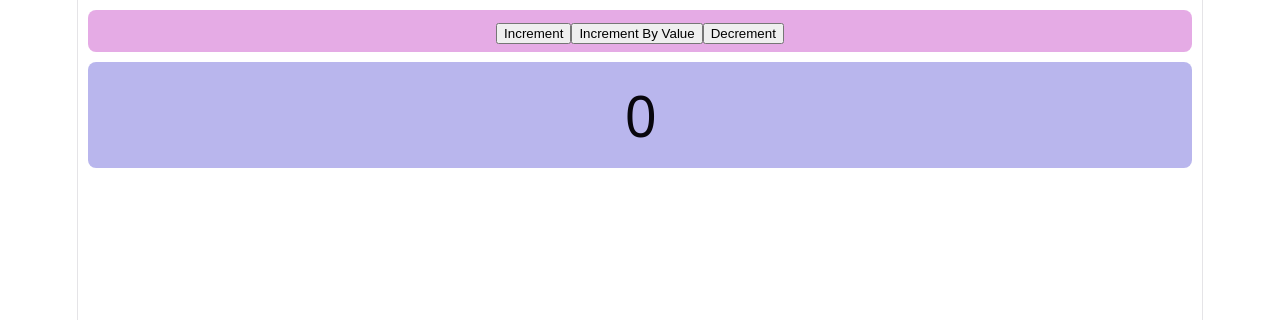
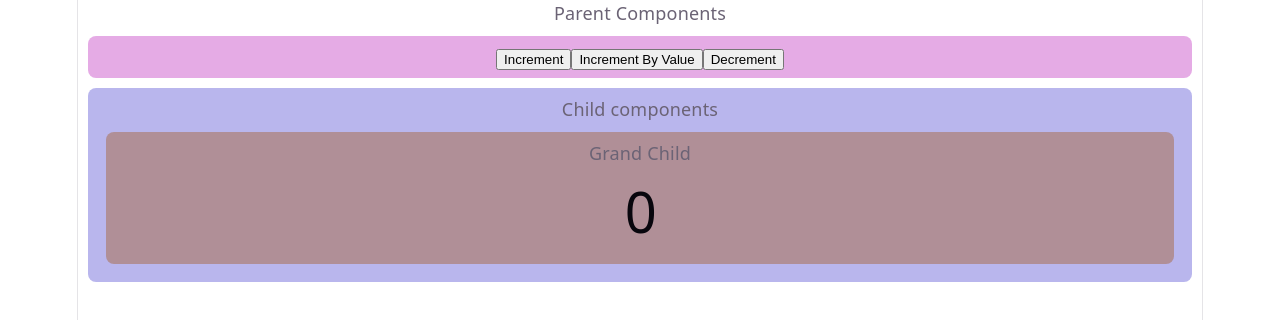
Before and after one commit to nur-mohd/react-practice-next-level, a React (Vite) app: page / in a window 1280 px wide. Shown: the top 320 px of the page. Built offline with nearby package versions, Linux system fonts and the light colour scheme.

Commit message:
Sharing state in nested component (props drilling)

```diff
--- a/src/App.jsx
+++ b/src/App.jsx
@@ -9,6 +9,7 @@ function App() {
   return (
     <>
     <div>
+      <p>Parent Components</p>
        <Counter count={count} setCount={setCount}/>
        <Display count={count}/>
     </div>
--- a/src/components/Card.css
+++ b/src/components/Card.css
@@ -4,9 +4,17 @@
     padding: 8px;
     margin: 10px;
 }
+
 .card-blue {
     background-color: rgba(93, 86, 214, 0.43);
     border-radius: 8px;
     padding: 8px;
     margin: 10px;
 }
+
+.card-orange {
+    background-color: rgba(163, 92, 37, 0.43);
+    border-radius: 8px;
+    padding: 8px;
+    margin: 10px;
+}
--- a/src/components/Display.jsx
+++ b/src/components/Display.jsx
@@ -1,9 +1,10 @@
 import "./Card.css"
+import NestedDisplay from "./NestedDisplay"
 const Display = ({count}) => {
     return (
         <div className="card-blue">
-            {/* <h1>This is Display Component</h1> */}
-            <h1>{count}</h1>
+            <p>Child components</p>
+            <NestedDisplay count={count}/>
         </div>
     )
 }
--- /dev/null
+++ b/src/components/NestedDisplay.jsx
@@ -0,0 +1,10 @@
+const NestedDisplay = ({count}) => {
+    return (
+        <div className="card-orange">
+            <p>Grand Child</p>
+            <h1>{count}</h1>
+        </div>
+    )
+}
+
+export default NestedDisplay
```
